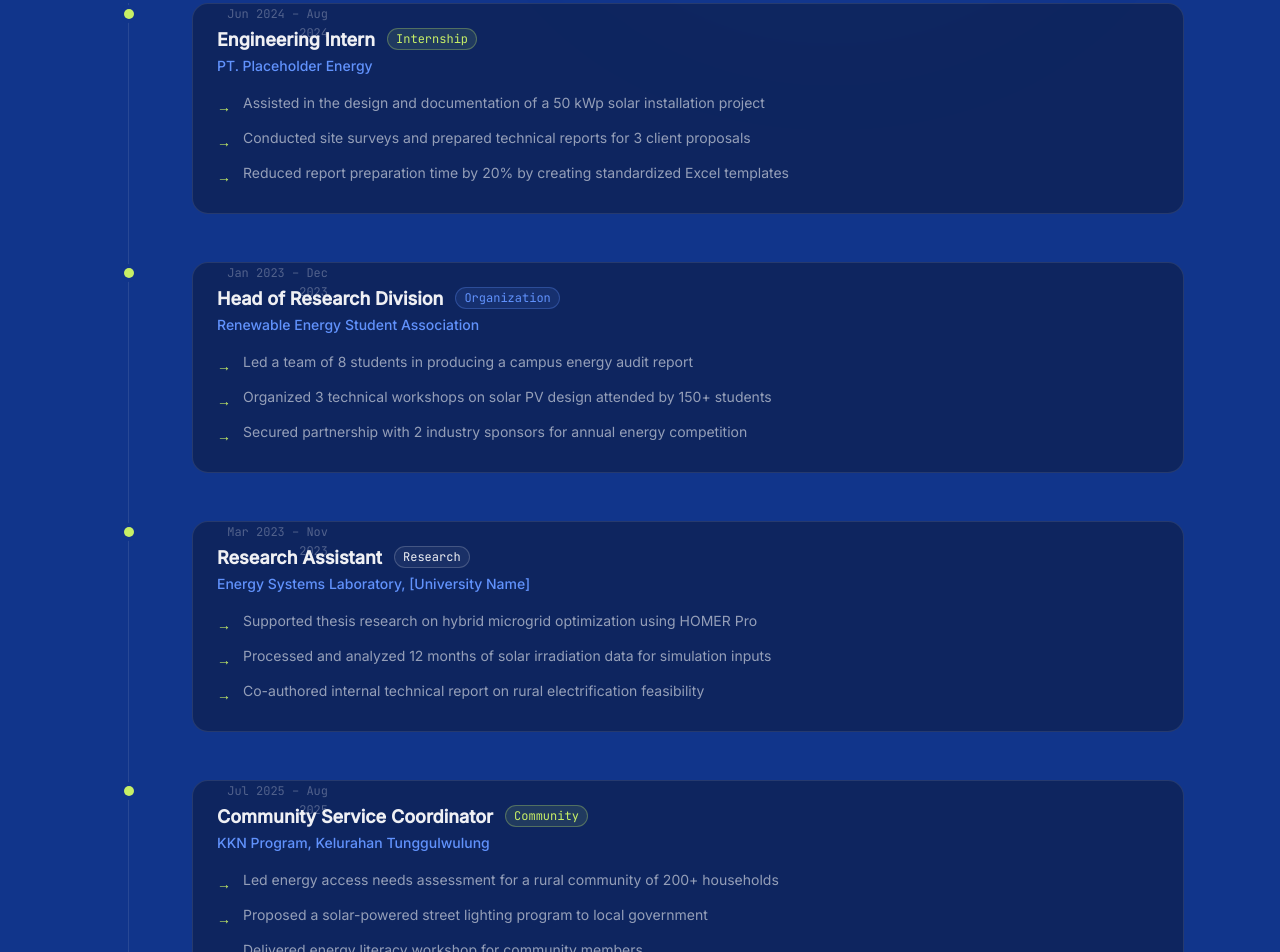
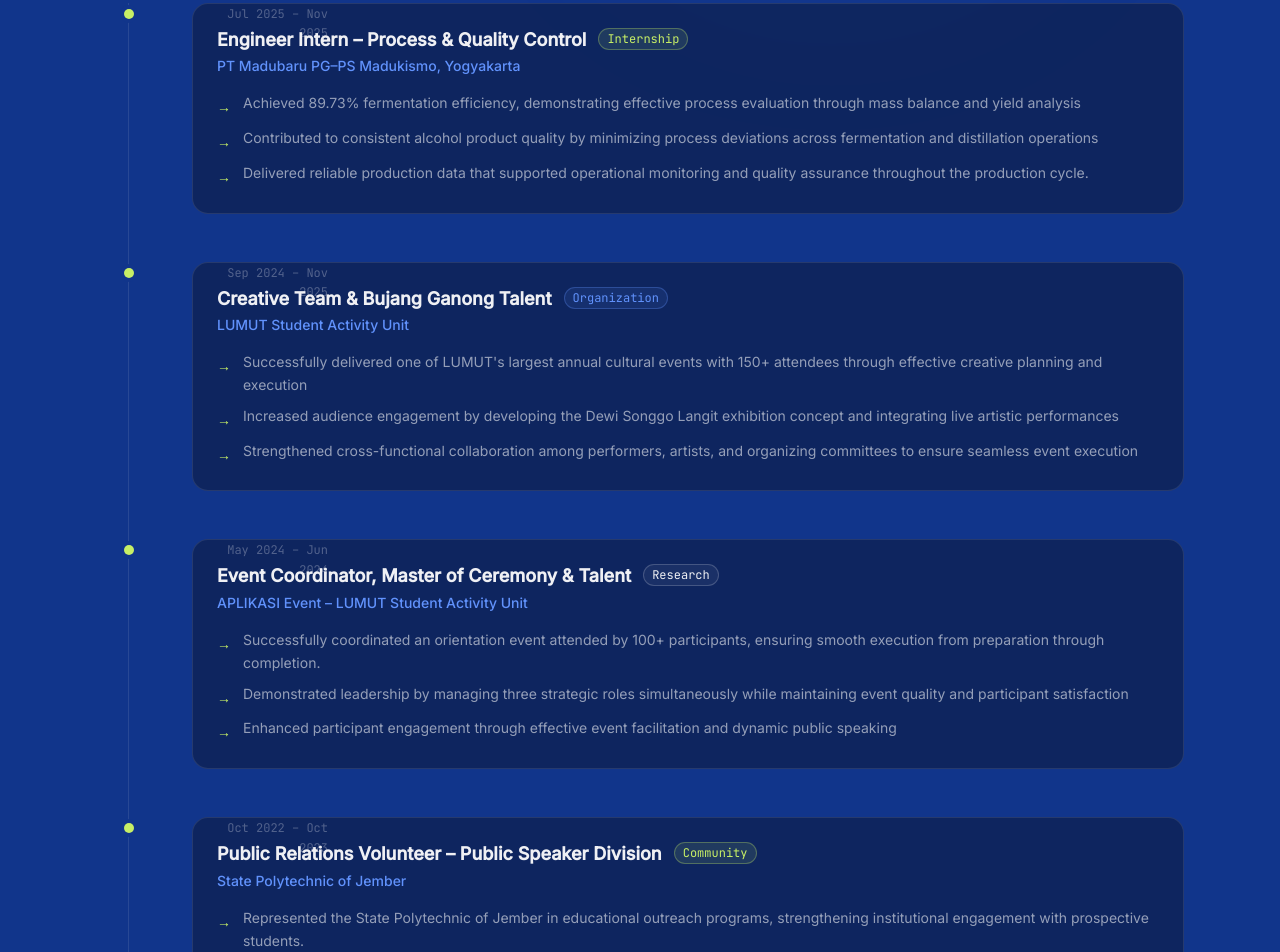
Before and after one commit to rifqiadrianto007/FahrosiNurArif, a Next.js app: page / in a window 1280 px wide. Shown: the part 4580-5532 px from the top of the page. Built offline with nearby package versions, Linux system fonts and the light colour scheme.

Commit message:
experience placeholder update

```diff
--- a/src/data/experience.ts
+++ b/src/data/experience.ts
@@ -12,50 +12,49 @@
 export const experiences: Experience[] = [
   {
     id: "1",
-    role: "Engineering Intern",
-    organization: "PT. Placeholder Energy",
-    period: "Jun 2024 – Aug 2024",
+    role: "Engineer Intern – Process & Quality Control",
+    organization: "PT Madubaru PG–PS Madukismo, Yogyakarta",
+    period: "Jul 2025 – Nov 2025",
     type: "Internship",
     achievements: [
-      "Assisted in the design and documentation of a 50 kWp solar installation project",
-      "Conducted site surveys and prepared technical reports for 3 client proposals",
-      "Reduced report preparation time by 20% by creating standardized Excel templates",
+      "Achieved 89.73% fermentation efficiency, demonstrating effective process evaluation through mass balance and yield analysis",
+      "Contributed to consistent alcohol product quality by minimizing process deviations across fermentation and distillation operations",
+      "Delivered reliable production data that supported operational monitoring and quality assurance throughout the production cycle.",
     ],
   },
   {
     id: "2",
-    role: "Head of Research Division",
-    organization: "Renewable Energy Student Association",
-    period: "Jan 2023 – Dec 2023",
+    role: "Creative Team & Bujang Ganong Talent",
+    organization: "LUMUT Student Activity Unit",
+    period: "Sep 2024 – Nov 2025",
     type: "Organization",
     achievements: [
-      "Led a team of 8 students in producing a campus energy audit report",
-      "Organized 3 technical workshops on solar PV design attended by 150+ students",
-      "Secured partnership with 2 industry sponsors for annual energy competition",
+      "Successfully delivered one of LUMUT's largest annual cultural events with 150+ attendees through effective creative planning and execution",
+      "Increased audience engagement by developing the Dewi Songgo Langit exhibition concept and integrating live artistic performances",
+      "Strengthened cross-functional collaboration among performers, artists, and organizing committees to ensure seamless event execution",
     ],
   },
   {
     id: "3",
-    role: "Research Assistant",
-    organization: "Energy Systems Laboratory, [University Name]",
-    period: "Mar 2023 – Nov 2023",
+    role: "Event Coordinator, Master of Ceremony & Talent",
+    organization: "APLIKASI Event – LUMUT Student Activity Unit",
+    period: "May 2024 – Jun 2024",
     type: "Research",
     achievements: [
-      "Supported thesis research on hybrid microgrid optimization using HOMER Pro",
-      "Processed and analyzed 12 months of solar irradiation data for simulation inputs",
-      "Co-authored internal technical report on rural electrification feasibility",
+      "Successfully coordinated an orientation event attended by 100+ participants, ensuring smooth execution from preparation through completion.",
+      "Demonstrated leadership by managing three strategic roles simultaneously while maintaining event quality and participant satisfaction",
+      "Enhanced participant engagement through effective event facilitation and dynamic public speaking",
     ],
   },
   {
     id: "4",
-    role: "Community Service Coordinator",
-    organization: "KKN Program, Kelurahan Tunggulwulung",
-    period: "Jul 2025 – Aug 2025",
+    role: "Public Relations Volunteer – Public Speaker Division",
+    organization: "State Polytechnic of Jember",
+    period: "Oct 2022 – Oct 2023",
     type: "Community",
     achievements: [
-      "Led energy access needs assessment for a rural community of 200+ households",
-      "Proposed a solar-powered street lighting program to local government",
-      "Delivered energy literacy workshop for community members",
+      "Represented the State Polytechnic of Jember in educational outreach programs, strengthening institutional engagement with prospective students.",
+      "Featured on the official POLIJE YouTube channel as an educational presenter, expanding the institution's public outreach initiatives.",
     ],
   },
 ];
```
